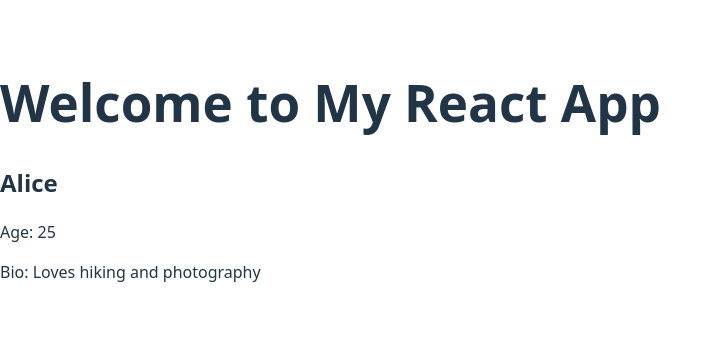
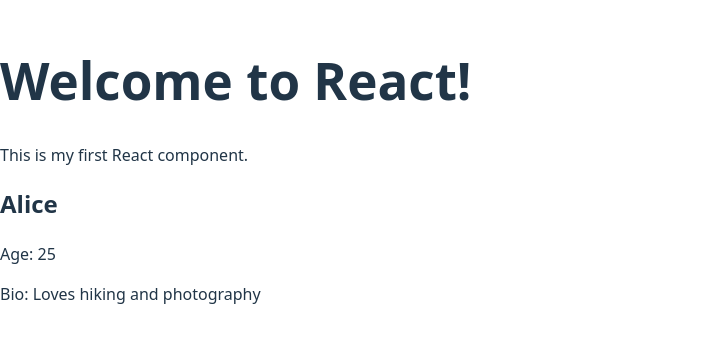
Before and after one commit to Abbylearns/alx-fe-reactjs, a React (Vite) app in the folder alx-react-app/: page / in a window 1280 px wide. Shown: the part 230-572 px from the top of the page, without its empty margins (0-722 px from the left). Built offline with nearby package versions, Linux system fonts and the light colour scheme.

Commit message:
Add UserProfile component with props and render it in App.jsx while keeping WelcomeMessage from tasks 1 and 2

```diff
--- a/alx-react-app/src/App.jsx
+++ b/alx-react-app/src/App.jsx
@@ -1,19 +1,21 @@
-// App.jsx
-import React from 'react'
-import UserProfile from './components/UserProfile'
+import React from "react";
+import WelcomeMessage from "./components/WelcomeMessage";
+import UserProfile from "./components/UserProfile";
 
 function App() {
   return (
     <div>
-      <h1>Welcome to My React App</h1>
-      {/* Using the UserProfile component with props */}
+      {/* Task 1 + 2: Welcome message */}
+      <WelcomeMessage />
+
+      {/* Task 3: User profile with props */}
       <UserProfile
         name="Alice"
         age="25"
         bio="Loves hiking and photography"
       />
     </div>
-  )
+  );
 }
 
-export default App
+export default App;
--- a/alx-react-app/src/components/UserProfile.jsx
+++ b/alx-react-app/src/components/UserProfile.jsx
@@ -1,4 +1,4 @@
-import React from 'react';
+import React from "react";
 
 const UserProfile = (props) => {
   return (
--- a/alx-react-app/src/components/WelcomeMessage.jsx
+++ b/alx-react-app/src/components/WelcomeMessage.jsx
@@ -1,11 +1,12 @@
-function WelcomeMessage() {
-    return (
-        <div>
-            <h1>Hello everyone, I am learning React at ALX!</h1>
-            <p>This is a simple JSX component.</p>
-            <p>I am learning about JSX!</p>
-        </div>
-    );
-}
+import React from "react";
+
+const WelcomeMessage = () => {
+  return (
+    <div>
+      <h1>Welcome to React!</h1>
+      <p>This is my first React component.</p>
+    </div>
+  );
+};
 
 export default WelcomeMessage;
```
